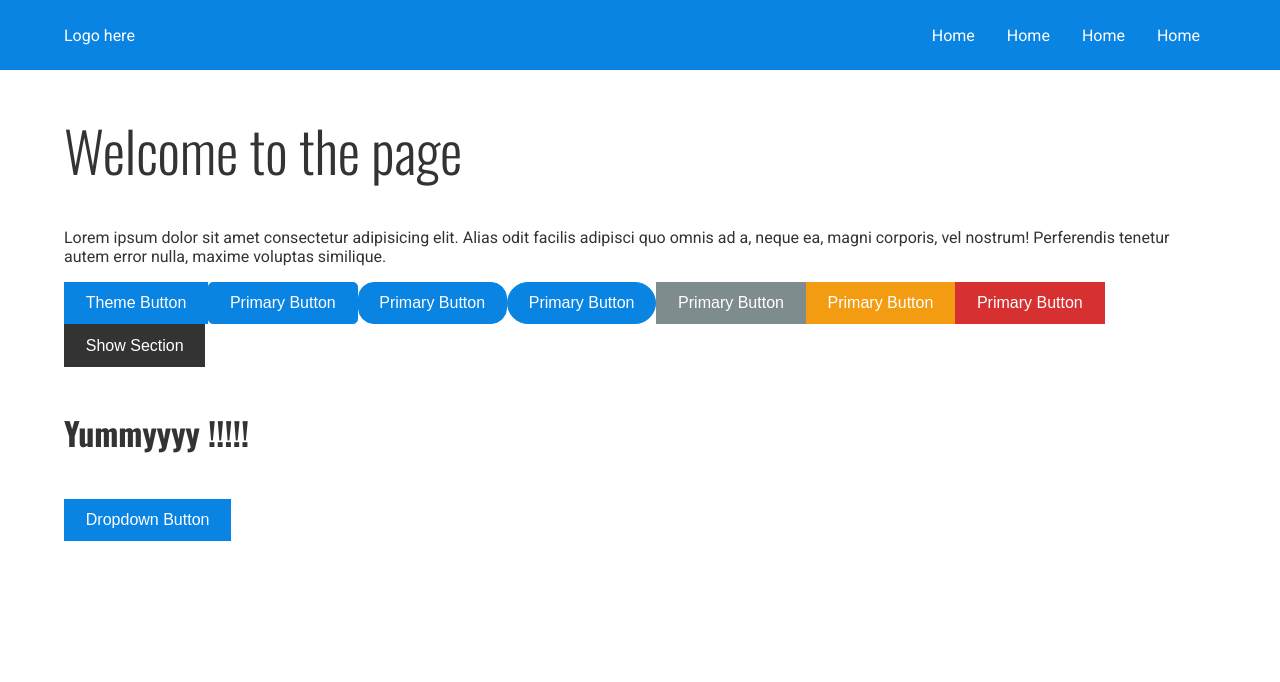
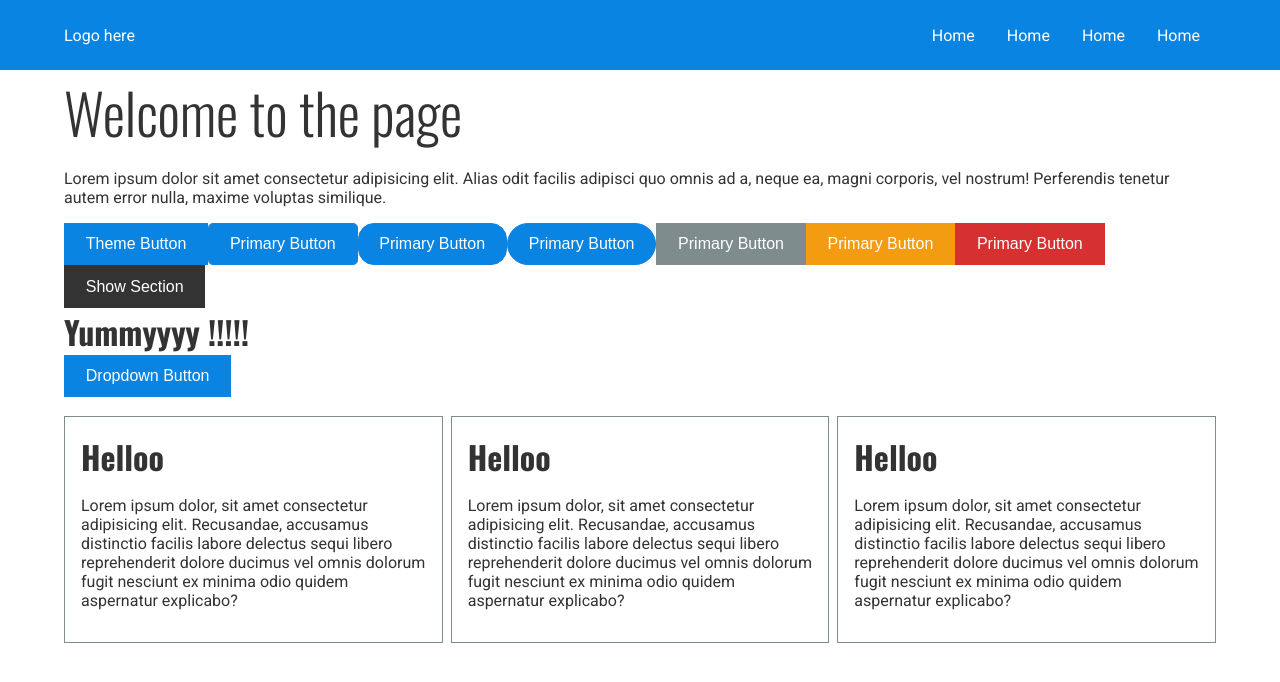
Before and after one commit to RajendarGit/my-react-styled-component-framework, a React (Create React App) app: page / in a window 1280 px wide. Shown: the top 682 px of the page. Built offline with nearby package versions, Linux system fonts and the light colour scheme.

Commit message:
card and typograpy in progress

```diff
--- a/src/Components/Hero.jsx
+++ b/src/Components/Hero.jsx
@@ -6,6 +6,7 @@ import { Container } from '../Style/Container'
 import { Body1, Body2, Head1, Head4 } from '../Style/Typography'
 import { Button } from '../Style/Button'
 import { Dropdown, DropdownMenu, DropdownMenuLink } from '../Style/Dropdown'
+import { Card } from '../Style/Card'
 
 export const Hero = () => {
 
@@ -20,6 +21,11 @@ const showTextFunction = () => SetText(!text);
 
 const wrap = {
   transition: 'all .3s ease-out',
+}
+
+const style = {
+  display: 'flex',
+  gap: '.5rem',
 }
 
 const dropdownToggle = () => setShowDropDown(!showDropdown);
@@ -60,6 +66,29 @@ const dropdownToggle = () => setShowDropDown(!showDropdown);
             </DropdownMenu>: null}
           </Dropdown>
 
+          <br/><br/>
+
+          <Box style={style}>
+              <Card lg>
+                <Head4>Helloo</Head4>
+                <Body2>
+                  Lorem ipsum dolor, sit amet consectetur adipisicing elit. Recusandae, accusamus distinctio facilis labore delectus sequi libero reprehenderit dolore ducimus vel omnis dolorum fugit nesciunt ex minima odio quidem aspernatur explicabo?
+                </Body2>
+              </Card>
+              <Card lg>
+                <Head4>Helloo</Head4>
+                <Body2>
+                  Lorem ipsum dolor, sit amet consectetur adipisicing elit. Recusandae, accusamus distinctio facilis labore delectus sequi libero reprehenderit dolore ducimus vel omnis dolorum fugit nesciunt ex minima odio quidem aspernatur explicabo?
+                </Body2>
+              </Card>
+              <Card lg>
+                <Head4>Helloo</Head4>
+                <Body2>
+                  Lorem ipsum dolor, sit amet consectetur adipisicing elit. Recusandae, accusamus distinctio facilis labore delectus sequi libero reprehenderit dolore ducimus vel omnis dolorum fugit nesciunt ex minima odio quidem aspernatur explicabo?
+                </Body2>
+              </Card>
+          </Box>
+
       </HeroSection>
     </Container>
   )
--- /dev/null
+++ b/src/Style/Card.jsx
@@ -0,0 +1,15 @@
+import styled, { css } from "styled-components";
+
+export const Card = styled.div`
+    width: 100%;
+    border: 1px solid ${({theme}) => theme.colors.secondary};
+    ${({sm}) => sm && css`
+        padding: .3rem;
+    `}
+    ${({md}) => md && css`
+        padding: .7rem;
+    `}
+    ${({lg}) => lg && css`
+        padding: 1rem;
+    `}
+`
--- a/src/Style/Typography.jsx
+++ b/src/Style/Typography.jsx
@@ -3,9 +3,9 @@ import styled, { css } from "styled-components"
 const baseThemeStyle = css`
     color: ${({theme}) => theme.mode === 'light' ? theme.colors.dark : theme.colors.light};;
 `
-
 const baseHeadStyle = css`
     font-family: ${({theme}) => theme.font.head};
+    margin: 0;
 `
 export const Head1 = styled.h1`
     ${baseThemeStyle}
```
